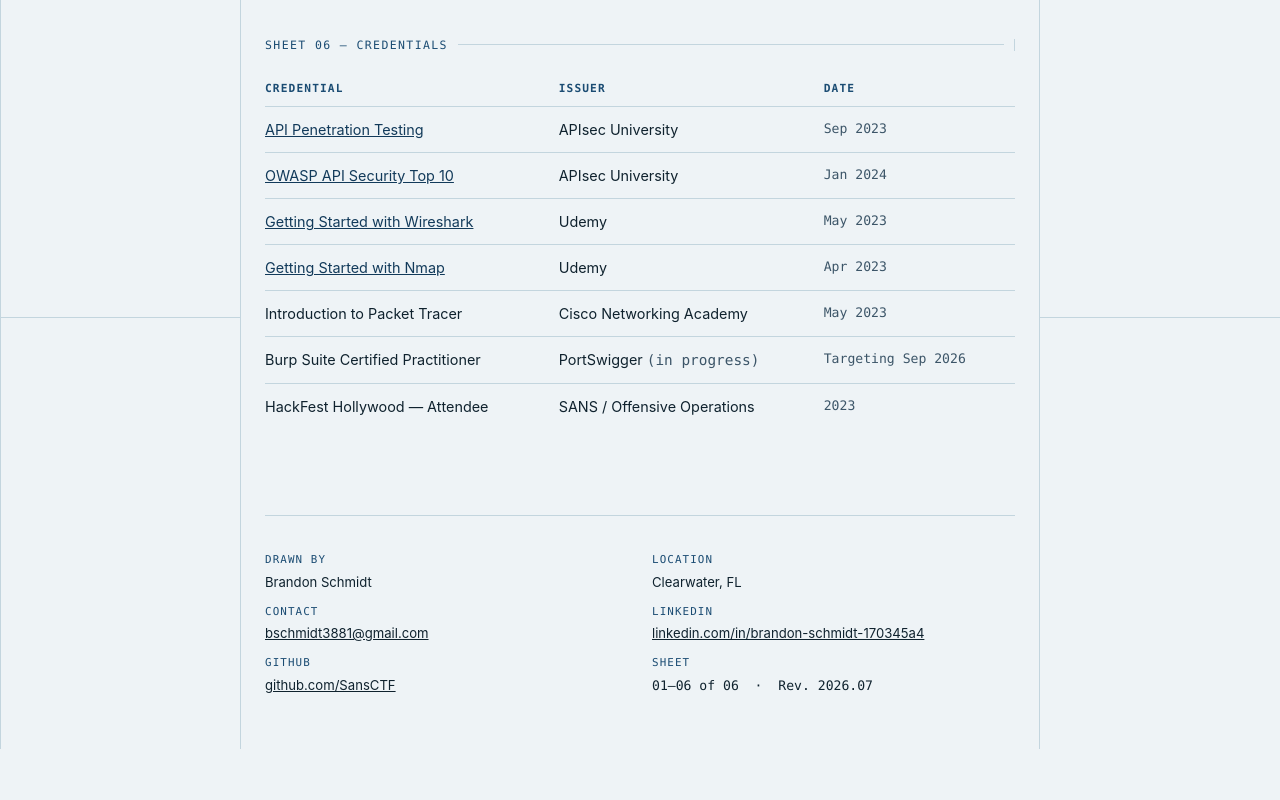
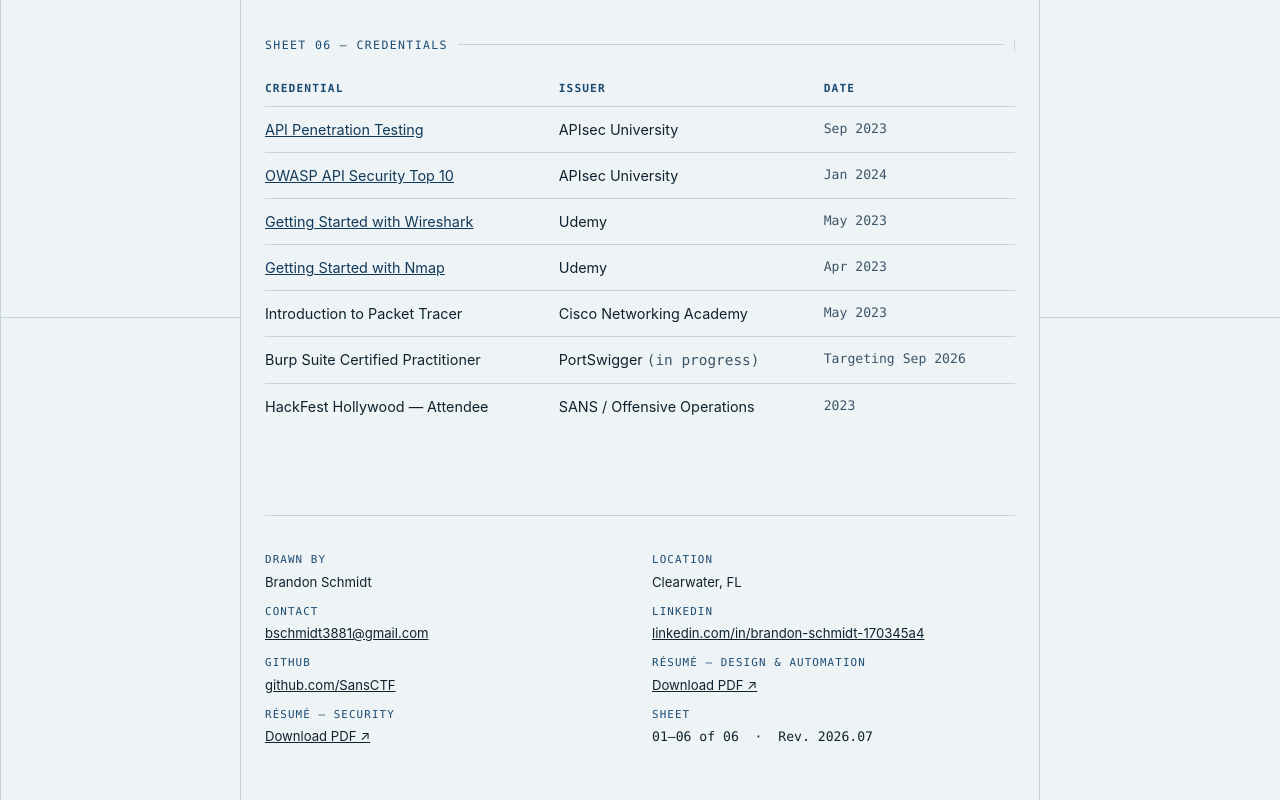
Before and after one commit to SansCTF/brandon-portfolio, a website: page site/index.html in a window 1280 px wide. Shown: the part 6083-6883 px from the top of the page. Before the commit the page ends 6832 px from the top, so only its background shows below. Drawn offline with Linux system fonts and the light colour scheme.

Commit message:
Add downloadable resume PDFs to the site
Adds both resume variants (design/automation and security tracks)
under site/ and links them from the footer title block.

Co-Authored-By: Claude Sonnet 5 <noreply@anthropic.com>

```diff
--- a/site/index.html
+++ b/site/index.html
@@ -512,6 +512,8 @@
       <div><dt>Contact</dt><dd><a href="mailto:bschmidt3881@gmail.com">bschmidt3881@gmail.com</a></dd></div>
       <div><dt>LinkedIn</dt><dd><a href="https://www.linkedin.com/in/brandon-schmidt-170345a4/" target="_blank" rel="noopener">linkedin.com/in/brandon-schmidt-170345a4</a></dd></div>
       <div><dt>GitHub</dt><dd><a href="https://github.com/SansCTF" target="_blank" rel="noopener">github.com/SansCTF</a></dd></div>
+      <div><dt>Résumé — Design &amp; Automation</dt><dd><a href="./resume-ai-automation.pdf" target="_blank" rel="noopener">Download PDF &#8599;</a></dd></div>
+      <div><dt>Résumé — Security</dt><dd><a href="./resume-security.pdf" target="_blank" rel="noopener">Download PDF &#8599;</a></dd></div>
       <div><dt>Sheet</dt><dd class="mono">01–06 of 06 &nbsp;·&nbsp; Rev. 2026.07</dd></div>
     </dl>
   </footer>
```
Also changed, not shown: 2 other files.
